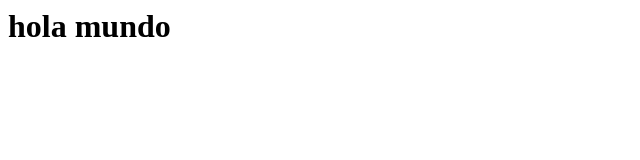
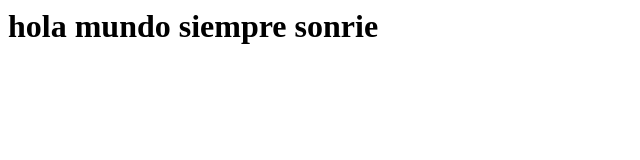
Before and after one commit to susanamontoya/testBedu, a plain HTML site: page index.html in a window 1280 px wide. Shown: the whole page, without its empty margins (0-640 px from the left). Drawn offline with Linux system fonts and the light colour scheme.

Commit message:
se crea documento bedu.html

```diff
--- a/index.html
+++ b/index.html
@@ -7,6 +7,6 @@
         <title>Document</title>
     </head>
     <body>
-        <h1>hola mundo</h1>
+        <h1>hola mundo siempre sonrie</h1>
     </body>
     </html>
```
Also changed, not shown: bedu.html (added).
